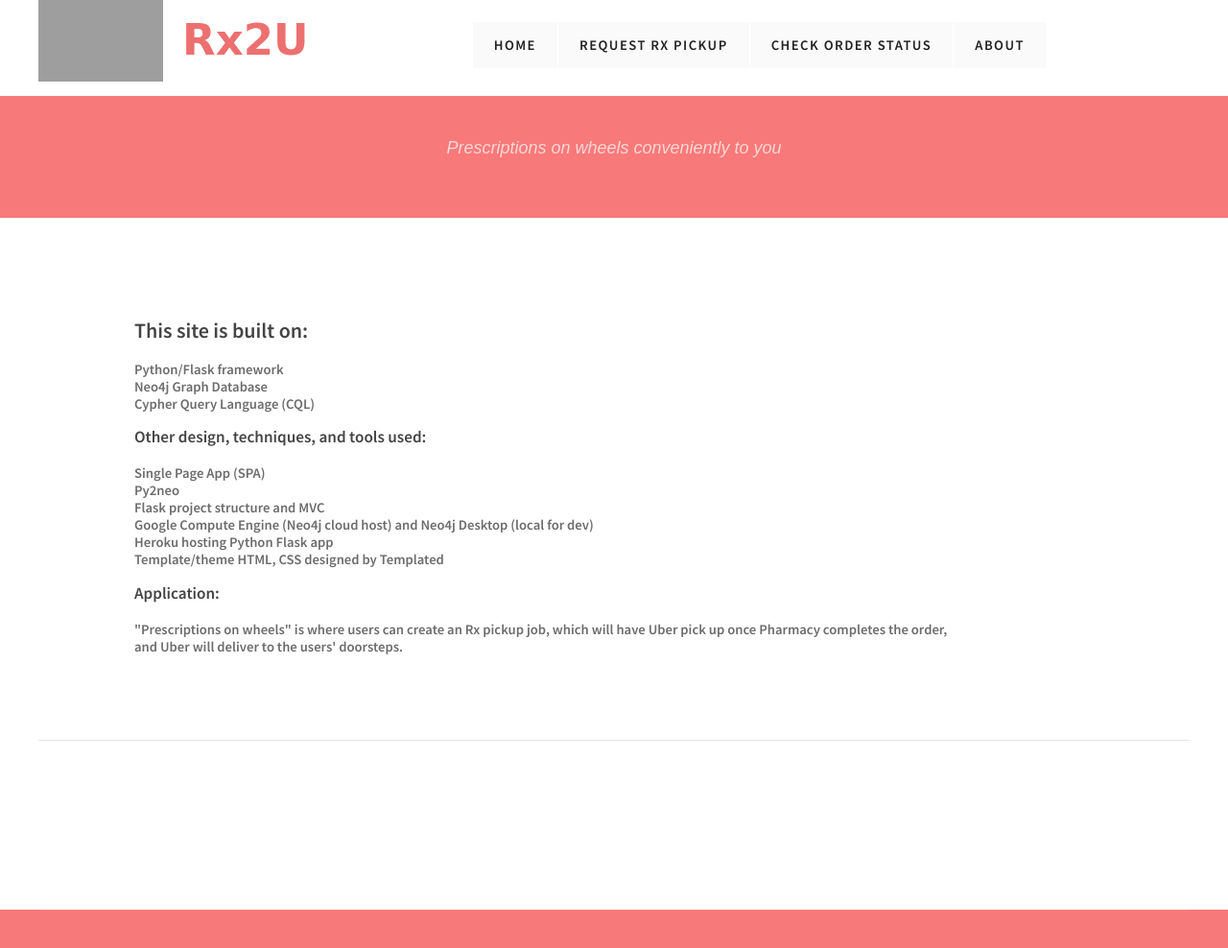
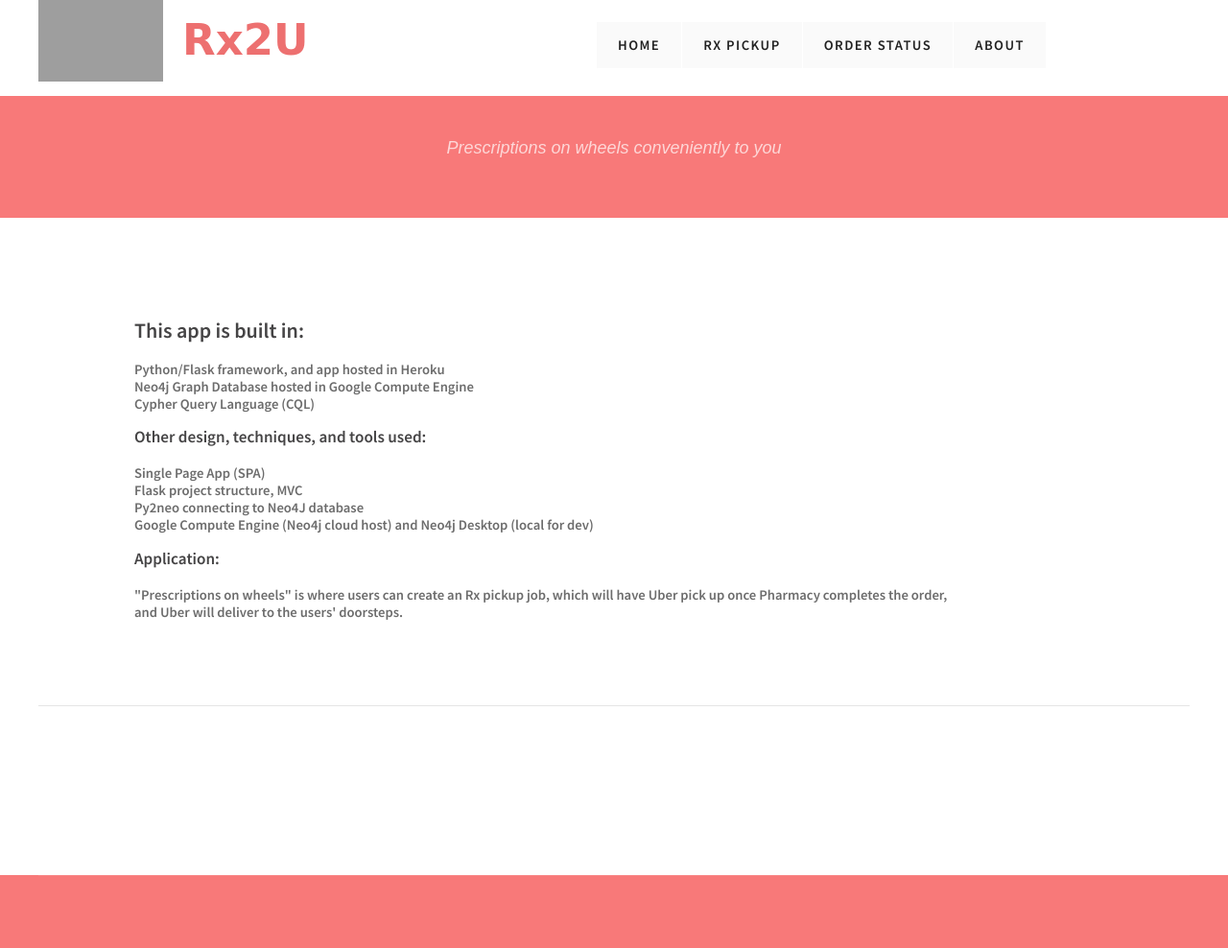
Before and after one commit to ysajack/rx2u-neopyflask, a Flask app: page /about in a window 1280 px wide; the page is wider, and only the part inside the window is pictured. Shown: the top 988 px of that part at 96% size. Run offline with Flask 2, Linux system fonts and the light colour scheme; grey boxes are pictures that could not be loaded.

Commit message:
Updated menu labels

```diff
--- a/templates/about.html
+++ b/templates/about.html
@@ -19,8 +19,8 @@
         {% else %}
         <li><a href="{{url_for('home')}}">Home</a></li>
         {% endif %}
-        <li><a href="{{url_for('requestpickup')}}">Request Rx Pickup</a></li>
-        <li><a href="{{url_for('orderstatus')}}">Check Order Status</a></li>
+        <li><a href="{{url_for('requestpickup')}}">Rx Pickup</a></li>
+        <li><a href="{{url_for('orderstatus')}}">Order Status</a></li>
         <li><a routerLink="/about" >About</a></li>
       </ul>
     </div>
@@ -42,13 +42,13 @@
     <div class="extra2 margin-btm container">
 
       <div style="text-align: left; padding-left: 100px">
-        <h2>This site is built on:</h2> <br>
+        <h2>This app is built in:</h2> <br>
         <ul class="list">
           <li>
-            Python/Flask framework
+            Python/Flask framework, and app hosted in Heroku
           </li>
           <li>
-            Neo4j Graph Database
+            Neo4j Graph Database hosted in Google Compute Engine
           </li>
           <li>
             Cypher Query Language (CQL)
@@ -61,20 +61,14 @@
             Single Page App (SPA)
           </li>
           <li>
-            Py2neo
+            Flask project structure, MVC
           </li>
           <li>
-            Flask project structure and MVC
+            Py2neo connecting to Neo4J database
           </li>
           <li>
         Google Compute Engine (Neo4j cloud host) and Neo4j Desktop (local for dev)
         </li>
-        <li>
-        Heroku hosting Python Flask app
-        </li>
-          <li>
-            Template/theme HTML, CSS designed by Templated
-          </li>
         </ul>
 
         <h3>Application:</h3> <br>
--- a/templates/deliver.html
+++ b/templates/deliver.html
@@ -15,8 +15,8 @@
     <div id="menu">
       <ul>
         <li><a href="{{url_for('home')}}">Home</a></li>
-        <li><a href="{{url_for('requestpickup')}}">Request Rx Pickup</a></li>
-        <li><a href="{{url_for('orderstatus')}}">Check Order Status</a></li>
+        <li><a href="{{url_for('requestpickup')}}">Rx Pickup</a></li>
+        <li><a href="{{url_for('orderstatus')}}">Order Status</a></li>
         <li><a href="{{url_for('about')}}">About</a></li>
       </ul>
     </div>
--- a/templates/fillorder.html
+++ b/templates/fillorder.html
@@ -15,8 +15,8 @@
     <div id="menu">
       <ul>
         <li><a href="{{url_for('home')}}">Home</a></li>
-        <li><a href="{{url_for('requestpickup')}}">Request Rx Pickup</a></li>
-        <li><a href="{{url_for('orderstatus')}}">Check Order Status</a></li>
+        <li><a href="{{url_for('requestpickup')}}">Rx Pickup</a></li>
+        <li><a href="{{url_for('orderstatus')}}">Order Status</a></li>
         <li><a href="{{url_for('about')}}">About</a></li>
       </ul>
     </div>
--- a/templates/home.html
+++ b/templates/home.html
@@ -16,8 +16,8 @@
     <div id="menu">
       <ul>
         <li><a href="{{url_for('home')}}">Home</a></li>
-        <li><a href="{{url_for('requestpickup')}}">Request Rx Pickup</a></li>
-        <li><a href="{{url_for('orderstatus')}}" >Check Order Status</a></li>
+        <li><a href="{{url_for('requestpickup')}}">Rx Pickup</a></li>
+        <li><a href="{{url_for('orderstatus')}}" >Order Status</a></li>
         <li><a href="{{url_for('about')}}">About</a></li>
         <li><a href="{{url_for('register')}}">register</a></li>
         <li><a href="{{url_for('login')}}">Login</a></li>
--- a/templates/login.html
+++ b/templates/login.html
@@ -16,8 +16,8 @@
     <div id="menu">
       <ul>
         <li><a href="{{url_for('home')}}">Home</a></li>
-        <li><a href="{{url_for('requestpickup')}}">Request Rx Pickup</a></li>
-        <li><a href="{{url_for('orderstatus')}}">Check Order Status</a></li>
+        <li><a href="{{url_for('requestpickup')}}">Rx Pickup</a></li>
+        <li><a href="{{url_for('orderstatus')}}">Order Status</a></li>
         <li><a href="{{url_for('about')}}">About</a></li>
       </ul>
     </div>
--- a/templates/lookuporder.html
+++ b/templates/lookuporder.html
@@ -15,8 +15,8 @@
     <div id="menu">
       <ul>
         <li><a href="{{url_for('home')}}">Home</a></li>
-        <li><a href="{{url_for('requestpickup')}}">Request Rx Pickup</a></li>
-        <li><a href="{{url_for('orderstatus')}}">Check Order Status</a></li>
+        <li><a href="{{url_for('requestpickup')}}">Rx Pickup</a></li>
+        <li><a href="{{url_for('orderstatus')}}">Order Status</a></li>
         <li><a href="{{url_for('about')}}">About</a></li>
       </ul>
     </div>
--- a/templates/orderinfo.html
+++ b/templates/orderinfo.html
@@ -15,8 +15,8 @@
     <div id="menu">
       <ul>
         <li><a href="{{url_for('home')}}">Home</a></li>
-        <li><a href="{{url_for('requestpickup')}}">Request Rx Pickup</a></li>
-        <li><a href="{{url_for('orderstatus')}}">Check Order Status</a></li>
+        <li><a href="{{url_for('requestpickup')}}">Rx Pickup</a></li>
+        <li><a href="{{url_for('orderstatus')}}">Order Status</a></li>
         <li><a href="{{url_for('about')}}">About</a></li>
       </ul>
     </div>
--- a/templates/orderstatus.html
+++ b/templates/orderstatus.html
@@ -19,8 +19,8 @@
         {% else %}
         <li><a href="{{url_for('home')}}">Home</a></li>
         {% endif %}
-        <li><a href="{{url_for('requestpickup')}}">Request Rx Pickup</a></li>
-        <li><a href="{{url_for('orderstatus')}}">Check Order Status</a></li>
+        <li><a href="{{url_for('requestpickup')}}">Rx Pickup</a></li>
+        <li><a href="{{url_for('orderstatus')}}">Order Status</a></li>
         <li><a href="{{url_for('about')}}">About</a></li>
       </ul>
     </div>
--- a/templates/pharmacy.html
+++ b/templates/pharmacy.html
@@ -15,8 +15,8 @@
     <div id="menu">
       <ul>
         <li><a href="{{url_for('home')}}">Home</a></li>
-        <li><a href="{{url_for('requestpickup')}}">Request Rx Pickup</a></li>
-        <li><a href="{{url_for('orderstatus')}}">Check Order Status</a></li>
+        <li><a href="{{url_for('requestpickup')}}">Rx Pickup</a></li>
+        <li><a href="{{url_for('orderstatus')}}">Order Status</a></li>
         <li><a href="{{url_for('about')}}">About</a></li>
       </ul>
     </div>
--- a/templates/placeorder.html
+++ b/templates/placeorder.html
@@ -16,8 +16,8 @@
     <div id="menu">
       <ul>
         <li><a href="{{url_for('home')}}">Home</a></li>
-        <li><a href="{{url_for('requestpickup')}}">Request Rx Pickup</a></li>
-        <li><a href="{{url_for('orderstatus')}}">Check Order Status</a></li>
+        <li><a href="{{url_for('requestpickup')}}">Rx Pickup</a></li>
+        <li><a href="{{url_for('orderstatus')}}">Order Status</a></li>
         <li><a href="{{url_for('about')}}">About</a></li>
       </ul>
     </div>
--- a/templates/receive.html
+++ b/templates/receive.html
@@ -19,8 +19,8 @@
         {% else %}
         <li><a href="{{url_for('home')}}">Home</a></li>
         {% endif %}
-        <li><a href="{{url_for('requestpickup')}}">Request Rx Pickup</a></li>
-        <li><a href="{{url_for('orderstatus')}}">Check Order Status</a></li>
+        <li><a href="{{url_for('requestpickup')}}">Rx Pickup</a></li>
+        <li><a href="{{url_for('orderstatus')}}">Order Status</a></li>
         <li><a href="{{url_for('about')}}">About</a></li>
       </ul>
     </div>
--- a/templates/register.html
+++ b/templates/register.html
@@ -16,8 +16,8 @@
     <div id="menu">
       <ul>
         <li><a href="{{url_for('home')}}">Home</a></li>
-        <li><a href="{{url_for('requestpickup')}}">Request Rx Pickup</a></li>
-        <li><a href="{{url_for('orderstatus')}}">Check Order Status</a></li>
+        <li><a href="{{url_for('requestpickup')}}">Rx Pickup</a></li>
+        <li><a href="{{url_for('orderstatus')}}">Order Status</a></li>
         <li><a href="{{url_for('about')}}">About</a></li>
       </ul>
     </div>
--- a/templates/registration.html
+++ b/templates/registration.html
@@ -16,8 +16,8 @@
     <div id="menu">
       <ul>
         <li><a href="{{url_for('home')}}">Home</a></li>
-        <li><a href="{{url_for('requestpickup')}}">Request Rx Pickup</a></li>
-        <li><a href="{{url_for('orderstatus')}}">Check Order Status</a></li>
+        <li><a href="{{url_for('requestpickup')}}">Rx Pickup</a></li>
+        <li><a href="{{url_for('orderstatus')}}">Order Status</a></li>
         <li><a href="{{url_for('about')}}">About</a></li>
       </ul>
     </div>
--- a/templates/requestpickup.html
+++ b/templates/requestpickup.html
@@ -20,8 +20,8 @@
         {% else %}
         <li><a href="{{url_for('home')}}">Home</a></li>
         {% endif %}
-        <li><a href="{{url_for('requestpickup')}}">Request Rx Pickup</a></li>
-        <li><a href="{{url_for('orderstatus')}}">Check Order Status</a></li>
+        <li><a href="{{url_for('requestpickup')}}">Rx Pickup</a></li>
+        <li><a href="{{url_for('orderstatus')}}">Order Status</a></li>
         <li><a href="{{url_for('about')}}">About</a></li>
       </ul>
     </div>
--- a/templates/uber.html
+++ b/templates/uber.html
@@ -15,8 +15,8 @@
     <div id="menu">
       <ul>
         <li><a href="{{url_for('home')}}">Home</a></li>
-        <li><a href="{{url_for('requestpickup')}}">Request Rx Pickup</a></li>
-        <li><a href="{{url_for('orderstatus')}}">Check Order Status</a></li>
+        <li><a href="{{url_for('requestpickup')}}">Rx Pickup</a></li>
+        <li><a href="{{url_for('orderstatus')}}">Order Status</a></li>
         <li><a href="{{url_for('about')}}">About</a></li>
       </ul>
     </div>
--- a/templates/user.html
+++ b/templates/user.html
@@ -19,8 +19,8 @@
         {% else %}
         <li><a href="{{url_for('home')}}">Home</a></li>
         {% endif %}
-        <li><a href="{{url_for('requestpickup')}}">Request Rx Pickup</a></li>
-        <li><a href="{{url_for('orderstatus')}}">Check Order Status</a></li>
+        <li><a href="{{url_for('requestpickup')}}">Rx Pickup</a></li>
+        <li><a href="{{url_for('orderstatus')}}">Order Status</a></li>
         <li><a href="{{url_for('about')}}">About</a></li>
       </ul>
     </div>
```
